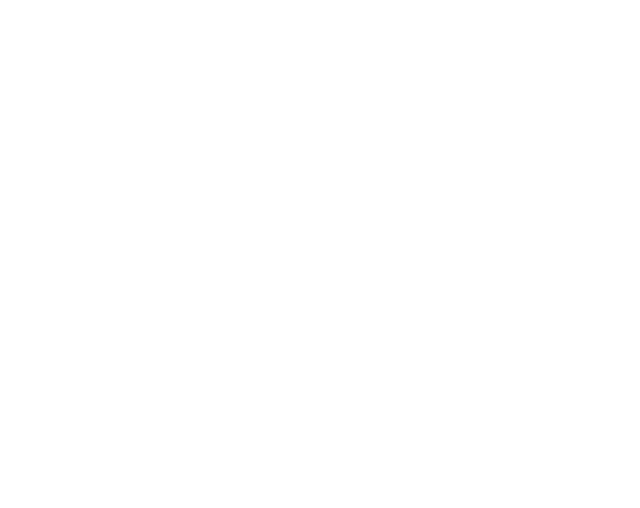
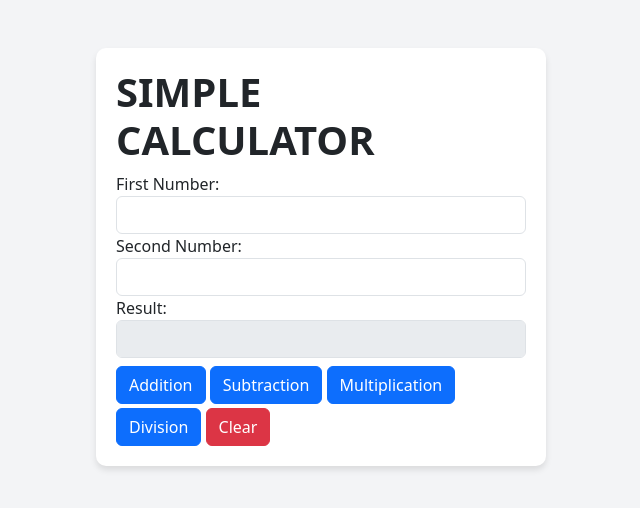
Before and after one commit to jakariamasum/Arithmatic-Opearaion, a plain HTML site: page index.html in a window 1280 px wide. Shown: the whole page, without its empty margins (319-959 px from the left). Drawn offline with nearby package versions, Linux system fonts and the light colour scheme.

Commit message:
front end done

```diff
--- a/index.html
+++ b/index.html
@@ -1,14 +1,50 @@
 <!DOCTYPE html>
 <html lang="en">
+
 <head>
     <meta charset="UTF-8">
     <meta name="viewport" content="width=device-width, initial-scale=1.0">
-    <link href="https://cdn.jsdelivr.net/npm/bootstrap@5.3.3/dist/css/bootstrap.min.css" rel="stylesheet" integrity="sha384-QWTKZyjpPEjISv5WaRU9OFeRpok6YctnYmDr5pNlyT2bRjXh0JMhjY6hW+ALEwIH" crossorigin="anonymous">
+    <link href="https://cdn.jsdelivr.net/npm/bootstrap@5.3.3/dist/css/bootstrap.min.css" rel="stylesheet"
+        integrity="sha384-QWTKZyjpPEjISv5WaRU9OFeRpok6YctnYmDr5pNlyT2bRjXh0JMhjY6hW+ALEwIH" crossorigin="anonymous">
+    <link rel="stylesheet" href="style.css">
     <title>Arithmatic Operation</title>
 </head>
+
 <body>
-
-    <script src="https://cdn.jsdelivr.net/npm/bootstrap@5.3.3/dist/js/bootstrap.bundle.min.js" integrity="sha384-YvpcrYf0tY3lHB60NNkmXc5s9fDVZLESaAA55NDzOxhy9GkcIdslK1eN7N6jIeHz" crossorigin="anonymous"></script>
+    <div class="container mt-5">
+        <div class="row justify-content-center">
+            <div class="col-lg-6 col-md-8 col-sm-10 calculator-container">
+                <h1 class="fw-bold text-uppercase">Simple Calculator</h1>
+                <form id="calculatorForm">
+                    <div class="form-group">
+                        <label for="firstNumber">First Number:</label>
+                        <input type="number" class="form-control" id="firstNumber" required>
+                    </div>
+                    <div class="form-group">
+                        <label for="secondNumber">Second Number:</label>
+                        <input type="number" class="form-control" id="secondNumber" required>
+                    </div>
+                    <div class="form-group">
+                        <label for="result">Result:</label>
+                        <input type="text" class="form-control" id="result" disabled>
+                    </div>
+                    <div class="mt-2">
+                        <button type="button" class="btn btn-primary mr-2 bg-success-hover"
+                            onclick="addition()">Addition</button>
+                        <button type="button" class="btn btn-primary mr-2" onclick="subtraction()">Subtraction</button>
+                        <button type="button" class="btn btn-primary mr-2"
+                            onclick="multiplication()">Multiplication</button>
+                        <button type="button" class="btn btn-primary mr-2 mt-1" onclick="division()">Division</button>
+                        <button type="button" class="btn btn-danger mt-1" onclick="clearForm()">Clear</button>
+                    </div>
+                </form>
+            </div>
+        </div>
+    </div>
+    <script src="https://cdn.jsdelivr.net/npm/bootstrap@5.3.3/dist/js/bootstrap.bundle.min.js"
+        integrity="sha384-YvpcrYf0tY3lHB60NNkmXc5s9fDVZLESaAA55NDzOxhy9GkcIdslK1eN7N6jIeHz"
+        crossorigin="anonymous"></script>
 
 </body>
+
 </html>
--- /dev/null
+++ b/style.css
@@ -0,0 +1,17 @@
+body {
+    background-color: #f3f4f6;
+}
+
+.calculator-container {
+    max-width: 450px;
+    margin: 0 auto;
+    background-color: #fff;
+    padding: 20px;
+    border-radius: 10px;
+    box-shadow: 0 4px 6px rgba(0, 0, 0, 0.1);
+}
+
+.btn-primary:hover {
+    background-color: #FF7425 !important;
+    border-color: #FF7425 !important;
+}
```
